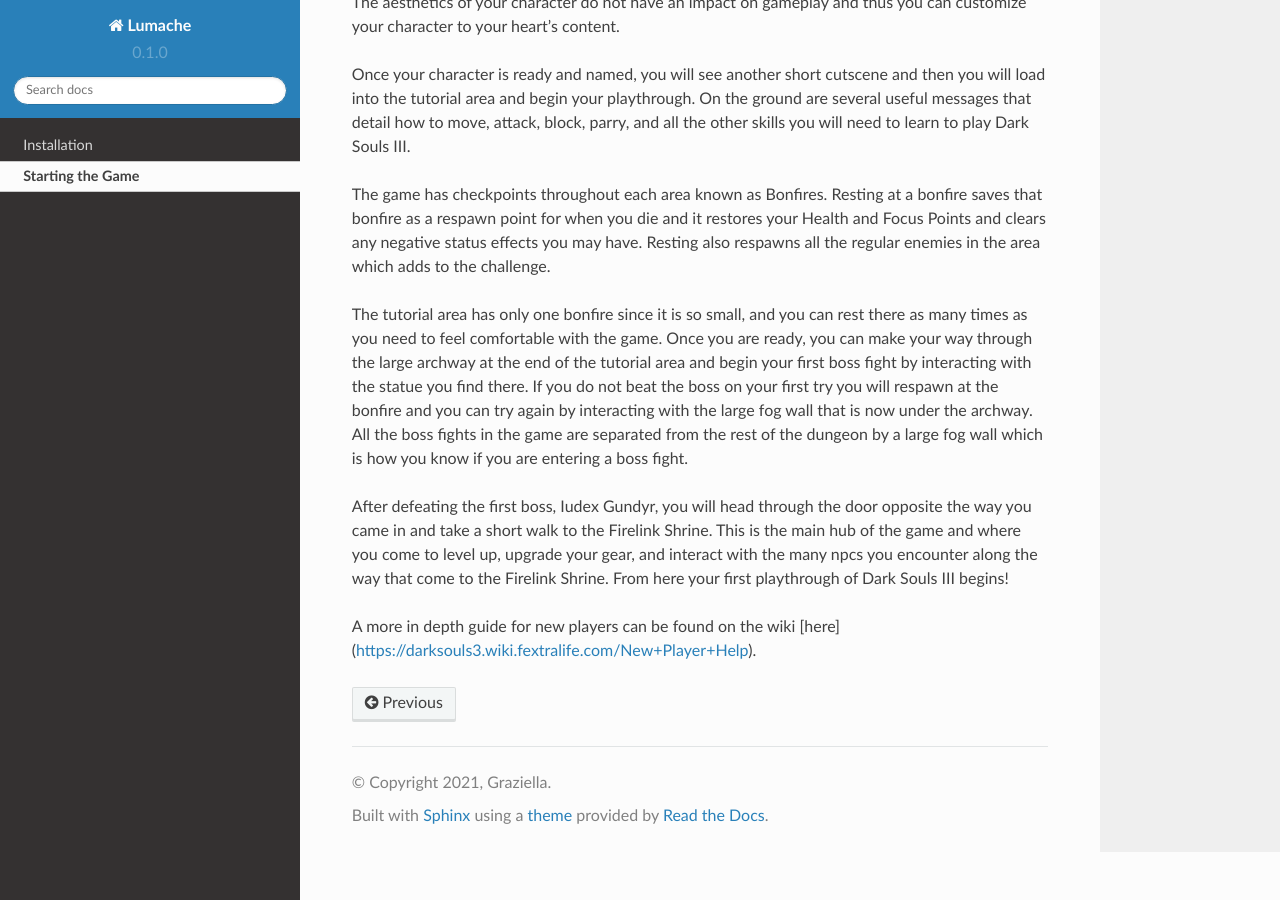
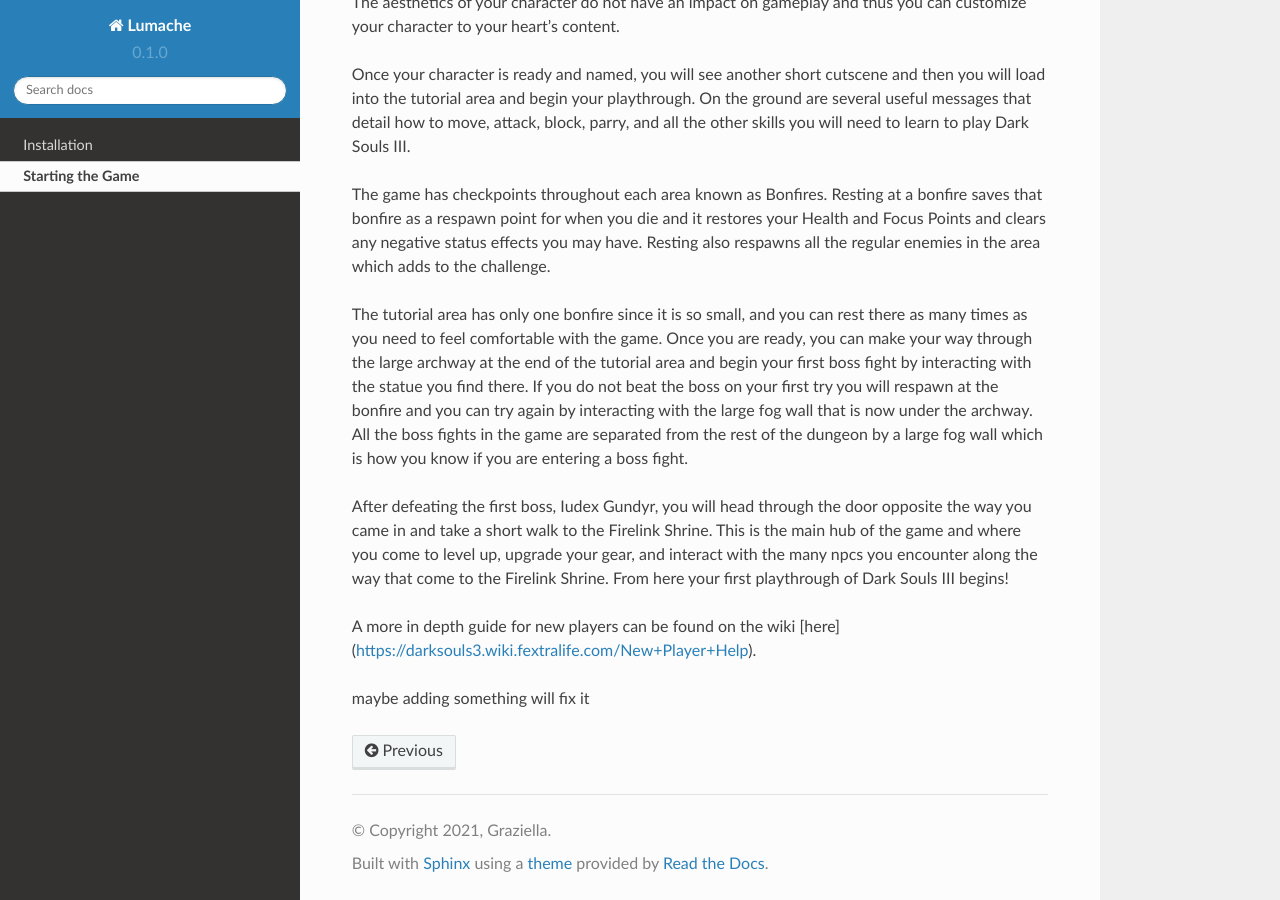
Before and after one commit to pulsfortjf/Dark-Souls-III-Docs, a Sphinx documentation site: the page built from docs/source/start_game.rst, in a window 1280 px wide and 900 px high, scrolled down 745 px. Built offline with Sphinx 7.4.7 and the Read the Docs theme 2.0.0, drawn with Linux system fonts in a browser that asks for light colours.

Commit message:
Update start_game.rst

```diff
--- a/docs/source/start_game.rst
+++ b/docs/source/start_game.rst
@@ -22,3 +22,5 @@ The tutorial area has only one bonfire since it is so small, and you can rest th
 After defeating the first boss, Iudex Gundyr, you will head through the door opposite the way you came in and take a short walk to the Firelink Shrine. This is the main hub of the game and where you come to level up, upgrade your gear, and interact with the many npcs you encounter along the way that come to the Firelink Shrine. From here your first playthrough of Dark Souls III begins!
 
 A more in depth guide for new players can be found on the wiki [here](https://darksouls3.wiki.fextralife.com/New+Player+Help).
+
+maybe adding something will fix it
```
